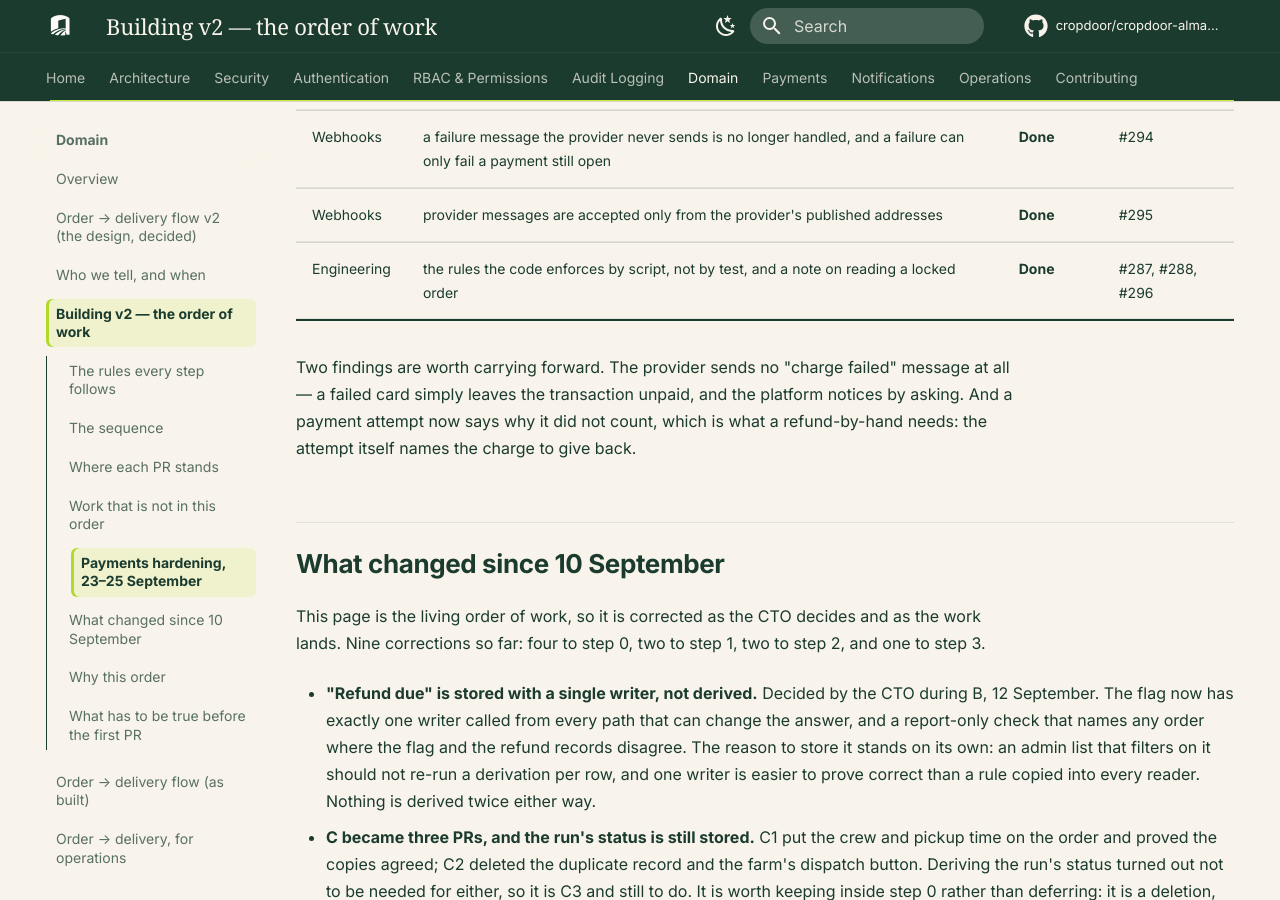
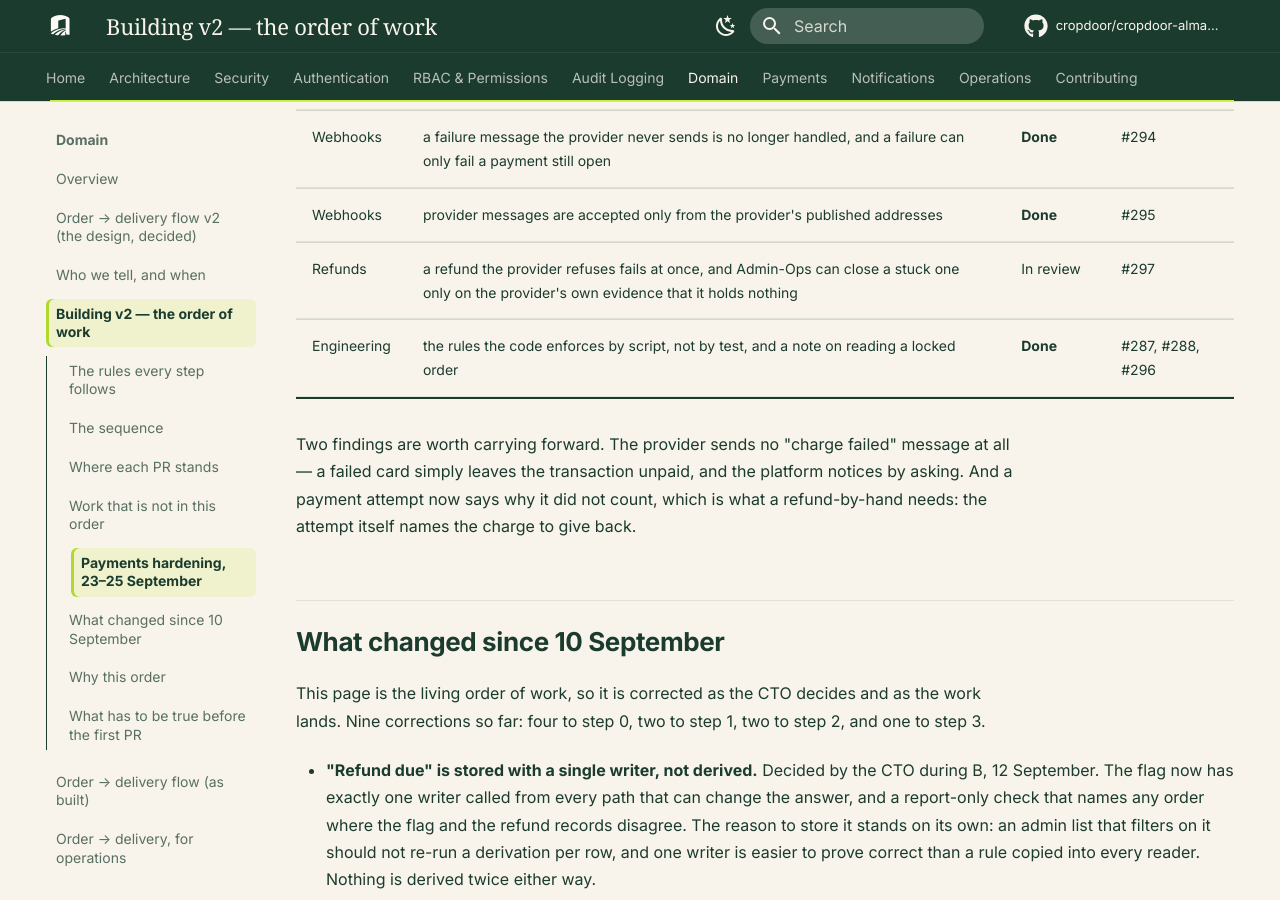
Before and after one commit to cropdoor/cropdoor-almanac, an MkDocs documentation site: the page built from docs/domain/order-delivery-flow-v2-build-order.md, in a window 1280 px wide and 900 px high, scrolled down 9229 px. Built offline with MkDocs 1.6.1 and Material for MkDocs 9.7.7, drawn with Linux system fonts in a browser that asks for light colours; some web fonts are replaced; comment, search, counter and statistics services are not loaded.

Commit message:
tracker: a stuck refund can be closed is in review (#297)

```diff
--- a/docs/domain/order-delivery-flow-v2-build-order.md
+++ b/docs/domain/order-delivery-flow-v2-build-order.md
@@ -120,6 +120,7 @@ Found while building step 3's refunds and while testing against the real payment
 | Checkout | every checkout attempt records how it ended — which one took the money, and why the others did not count | **Done** | #293 |
 | Webhooks | a failure message the provider never sends is no longer handled, and a failure can only fail a payment still open | **Done** | #294 |
 | Webhooks | provider messages are accepted only from the provider's published addresses | **Done** | #295 |
+| Refunds | a refund the provider refuses fails at once, and Admin-Ops can close a stuck one only on the provider's own evidence that it holds nothing | In review | #297 |
 | Engineering | the rules the code enforces by script, not by test, and a note on reading a locked order | **Done** | #287, #288, #296 |
 
 Two findings are worth carrying forward. The provider sends no "charge failed" message at all — a failed card simply leaves the transaction unpaid, and the platform notices by asking. And a payment attempt now says why it did not count, which is what a refund-by-hand needs: the attempt itself names the charge to give back.
```
